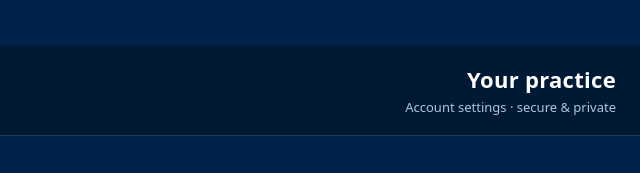
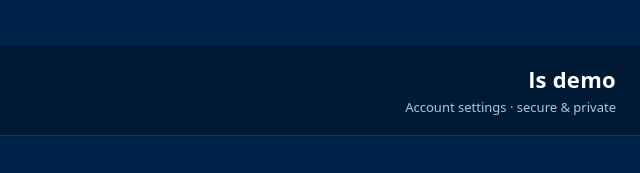
Before and after one commit to teckel-io/JFqEmnKyIlggj4lUHFKhAi0GcLW3eV, a plain HTML site: page settings.html in a window 1280 px wide. Shown: the top 173 px of the page, 640-1280 px from the left. Drawn offline with Linux system fonts and the light colour scheme.

Commit message:
Customise DA page settings.html for tenant

```diff
--- a/settings.html
+++ b/settings.html
@@ -114,7 +114,7 @@
 <header class="site-header">
   <div class="eyebrow">teckel &middot; document analyser</div>
   <div class="practice-info">
-    <div class="practice-name" id="hdrPracticeName">{{PRACTICE_NAME}}</div>
+    <div class="practice-name" id="hdrPracticeName">ls demo</div>
     <div class="practice-sub">Account settings &middot; secure &amp; private</div>
   </div>
 </header>
```
